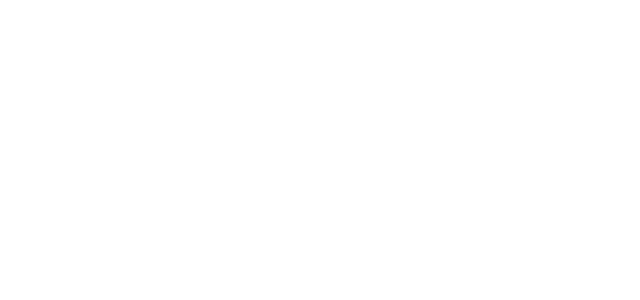
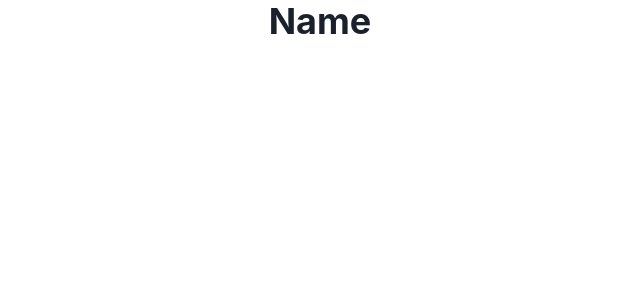
Before and after one commit to Suzyyc/Suzy-Envited, a React (Create React App) app in the folder envited/: page /create in a window 1280 px wide. Before the commit this address had no page. Shown: the top 300 px of the page, without its empty margins (320-960 px from the left). Built offline with nearby package versions, Linux system fonts and the light colour scheme.

Commit message:
create event button navigates

```diff
--- a/envited/src/App.js
+++ b/envited/src/App.js
@@ -3,6 +3,7 @@ import { Routes, Route, useNavigate } from "react-router-dom";
 import { ChakraProvider, Container } from "@chakra-ui/react";
 
 import Landing from "./components/Landing";
+import Create from "./components/Create";
 
 function App() {
   return (
@@ -10,6 +11,7 @@ function App() {
       <Container centerContent>
         <Routes>
           <Route path="/" element={<Landing />} />
+          <Route path="/create" element={<Create />} />
         </Routes>
       </Container>
     </ChakraProvider>
--- /dev/null
+++ b/envited/src/components/Create.js
@@ -0,0 +1,11 @@
+import { Heading, Text, Box, Button, Image } from "@chakra-ui/react";
+
+const Create = () => {
+  return (
+    <Box>
+      <Heading>Name</Heading>
+    </Box>
+  );
+};
+
+export default Create;
--- a/envited/src/components/Landing.js
+++ b/envited/src/components/Landing.js
@@ -1,6 +1,12 @@
 import { Heading, Text, Box, Button, Image } from "@chakra-ui/react";
+import { useNavigate } from "react-router-dom";
 
 const Landing = () => {
+  const navigate = useNavigate();
+  const handleClick = () => {
+    navigate("/create");
+  };
+
   return (
     <Box
       sx={{
@@ -17,7 +23,7 @@ const Landing = () => {
         Easily host and share events with your friends across any social media.
       </Text>
       <Image src="/Landing_page.svg" alt="event example" />
-      <Button>🎉Create my event</Button>
+      <Button onClick={handleClick}>🎉Create my event</Button>
     </Box>
   );
 };
```
